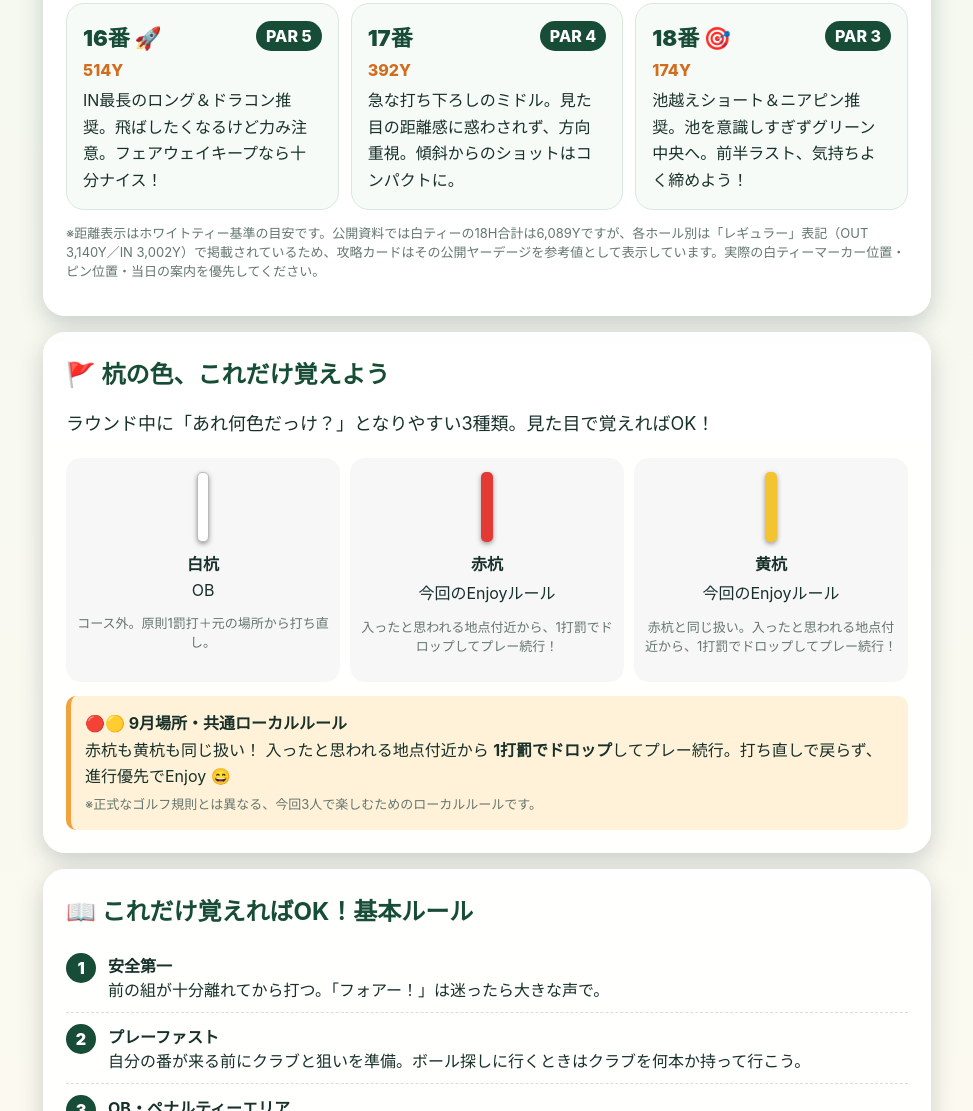
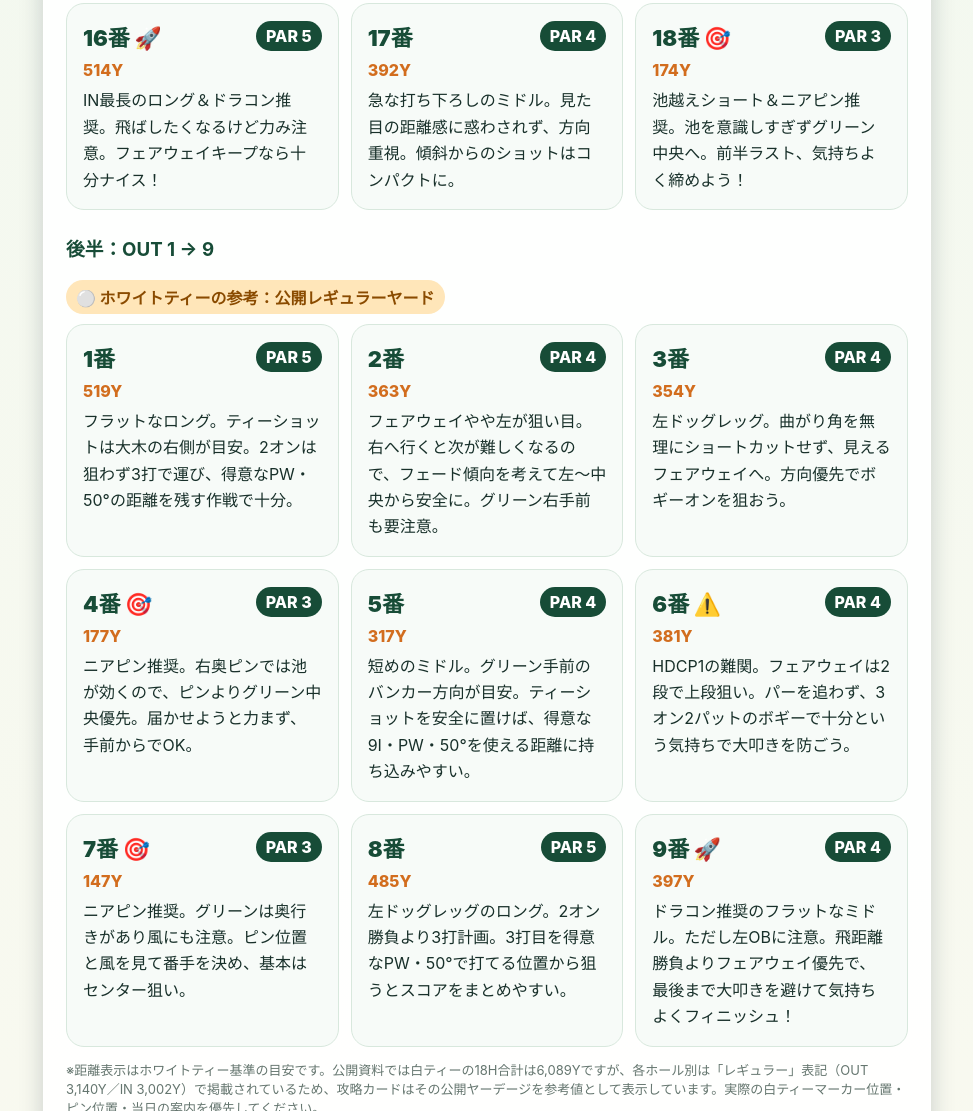
Before and after one commit to nakatani33-afk/golf, a plain HTML site: page index.html in a window 1280 px wide. Shown: the part 2374-3485 px from the top of the page, without its empty margins (153-1126 px from the left). Drawn offline with Linux system fonts and the light colour scheme.

Commit message:
Add files via upload

```diff
--- a/index.html
+++ b/index.html
@@ -22,9 +22,9 @@ a.button{display:inline-block;background:#174c37;color:#fff;text-decoration:none
 <section class="card"><h2>🌿 今回の舞台</h2><p class="lead"><b>勝山御所カントリークラブ</b><br>福岡県京都郡みやこ町勝山大久保4108。自然を活かした戦略的な18ホール。高麗の1グリーンで、池も効いてくるので「飛ばす」より「次を打ちやすい場所へ」が楽しむコツ。</p><div class="grid"><div class="mini"><b>⛳ 18 HOLES</b>PAR 72</div><div class="mini"><b>📏 6,089Y</b>ホワイトティー基準</div><div class="mini"><b>🌱 高麗グリーン</b>大きめの1グリーン</div><div class="mini"><b>🚗 行橋IC</b>ICから約10分</div></div><a class="button" href="https://www.katsuyamagosyo.com/">ゴルフ場公式サイト</a></section>
 <section class="card"><h2>🚙 当日のタイムスケジュール</h2><div class="schedule">
 <div class="row"><div class="time">7:45</div><div><b>西小倉駅 ピックアップ</b><br>バッグ積み込み＆出発！</div></div>
-<div class="row"><div class="time">8:00</div><div><b>南小倉駅 ピックアップ</b><br>3人集合。ここからゴルフモード ⛳</div></div>
-<div class="row"><div class="time">8:55頃</div><div><b>勝山御所CC 到着目標</b><br>スタート約1時間半前。少し渋滞しても慌てない余裕を確保。</div></div>
-<div class="row"><div class="time">9:00</div><div><b>受付・着替え・トイレ</b><br>まずは落ち着いて準備。</div></div>
+<div class="row"><div class="time">8:00</div><div><b>南小倉駅 ピックアップ</b><br>3人集合。ここから高速道路を使わず、一般道でゴルフ場へ 🚗⛳</div></div>
+<div class="row"><div class="time">9:00頃</div><div><b>勝山御所CC 到着目標</b><br>南小倉駅から一般道で移動。道路状況を見ながら、安全運転で！</div></div>
+<div class="row"><div class="time">9:05</div><div><b>受付・着替え・トイレ</b><br>まずは落ち着いて準備。</div></div>
 <div class="row"><div class="time">9:15</div><div><b>ドライバー練習 🏌️</b><br>約15分。打ち込みすぎず、今日の球筋と芯当たりを確認。</div></div>
 <div class="row"><div class="time">9:30</div><div><b>アプローチ練習 🎯</b><br>約10分。距離感をサクッと合わせる。</div></div>
 <div class="row"><div class="time">9:40</div><div><b>パター練習 🟢</b><br>約15分。高麗グリーンの速さとタッチをチェック。</div></div>
@@ -43,6 +43,16 @@ a.button{display:inline-block;background:#174c37;color:#fff;text-decoration:none
 <div class="hole"><div class="holehead"><span class="holeno">16番 🚀</span><span class="par">PAR 5</span></div><div class="yard">514Y</div><div class="tip">IN最長のロング＆ドラコン推奨。飛ばしたくなるけど力み注意。フェアウェイキープなら十分ナイス！</div></div>
 <div class="hole"><div class="holehead"><span class="holeno">17番</span><span class="par">PAR 4</span></div><div class="yard">392Y</div><div class="tip">急な打ち下ろしのミドル。見た目の距離感に惑わされず、方向重視。傾斜からのショットはコンパクトに。</div></div>
 <div class="hole"><div class="holehead"><span class="holeno">18番 🎯</span><span class="par">PAR 3</span></div><div class="yard">174Y</div><div class="tip">池越えショート＆ニアピン推奨。池を意識しすぎずグリーン中央へ。前半ラスト、気持ちよく締めよう！</div></div>
+</div><h3 style="margin-top:24px;color:#174c37">後半：OUT 1 → 9</h3><span class="sectiontag">⚪ ホワイトティーの参考：公開レギュラーヤード</span><div class="holes">
+<div class="hole"><div class="holehead"><span class="holeno">1番</span><span class="par">PAR 5</span></div><div class="yard">519Y</div><div class="tip">フラットなロング。ティーショットは大木の右側が目安。2オンは狙わず3打で運び、得意なPW・50°の距離を残す作戦で十分。</div></div>
+<div class="hole"><div class="holehead"><span class="holeno">2番</span><span class="par">PAR 4</span></div><div class="yard">363Y</div><div class="tip">フェアウェイやや左が狙い目。右へ行くと次が難しくなるので、フェード傾向を考えて左〜中央から安全に。グリーン右手前も要注意。</div></div>
+<div class="hole"><div class="holehead"><span class="holeno">3番</span><span class="par">PAR 4</span></div><div class="yard">354Y</div><div class="tip">左ドッグレッグ。曲がり角を無理にショートカットせず、見えるフェアウェイへ。方向優先でボギーオンを狙おう。</div></div>
+<div class="hole"><div class="holehead"><span class="holeno">4番 🎯</span><span class="par">PAR 3</span></div><div class="yard">177Y</div><div class="tip">ニアピン推奨。右奥ピンでは池が効くので、ピンよりグリーン中央優先。届かせようと力まず、手前からでOK。</div></div>
+<div class="hole"><div class="holehead"><span class="holeno">5番</span><span class="par">PAR 4</span></div><div class="yard">317Y</div><div class="tip">短めのミドル。グリーン手前のバンカー方向が目安。ティーショットを安全に置けば、得意な9I・PW・50°を使える距離に持ち込みやすい。</div></div>
+<div class="hole"><div class="holehead"><span class="holeno">6番 ⚠️</span><span class="par">PAR 4</span></div><div class="yard">381Y</div><div class="tip">HDCP1の難関。フェアウェイは2段で上段狙い。パーを追わず、3オン2パットのボギーで十分という気持ちで大叩きを防ごう。</div></div>
+<div class="hole"><div class="holehead"><span class="holeno">7番 🎯</span><span class="par">PAR 3</span></div><div class="yard">147Y</div><div class="tip">ニアピン推奨。グリーンは奥行きがあり風にも注意。ピン位置と風を見て番手を決め、基本はセンター狙い。</div></div>
+<div class="hole"><div class="holehead"><span class="holeno">8番</span><span class="par">PAR 5</span></div><div class="yard">485Y</div><div class="tip">左ドッグレッグのロング。2オン勝負より3打計画。3打目を得意なPW・50°で打てる位置から狙うとスコアをまとめやすい。</div></div>
+<div class="hole"><div class="holehead"><span class="holeno">9番 🚀</span><span class="par">PAR 4</span></div><div class="yard">397Y</div><div class="tip">ドラコン推奨のフラットなミドル。ただし左OBに注意。飛距離勝負よりフェアウェイ優先で、最後まで大叩きを避けて気持ちよくフィニッシュ！</div></div>
 </div><p class="small">※距離表示はホワイトティー基準の目安です。公開資料では白ティーの18H合計は6,089Yですが、各ホール別は「レギュラー」表記（OUT 3,140Y／IN 3,002Y）で掲載されているため、攻略カードはその公開ヤーデージを参考値として表示しています。実際の白ティーマーカー位置・ピン位置・当日の案内を優先してください。</p></section>
 <section class="card"><h2>🚩 杭の色、これだけ覚えよう</h2><p class="lead">ラウンド中に「あれ何色だっけ？」となりやすい3種類。見た目で覚えればOK！</p><div class="stakes">
 <div class="stakebox"><div class="stake white"></div><b>白杭</b><span>OB</span><p class="small">コース外。原則1罰打＋元の場所から打ち直し。</p></div>
```
